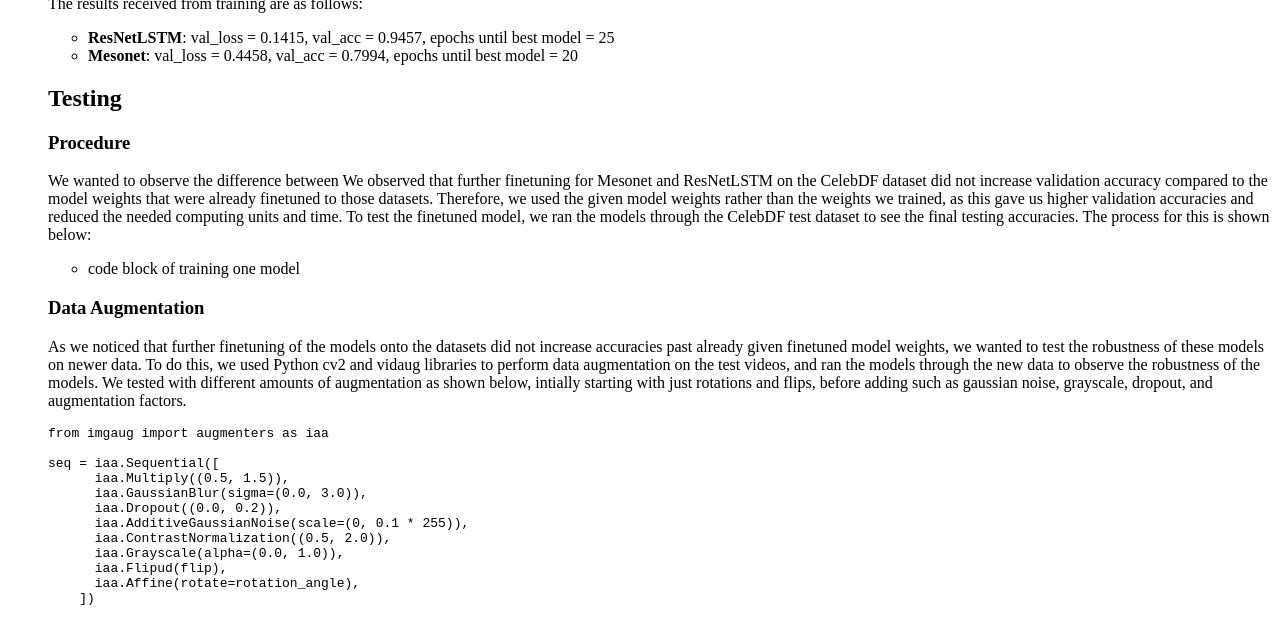
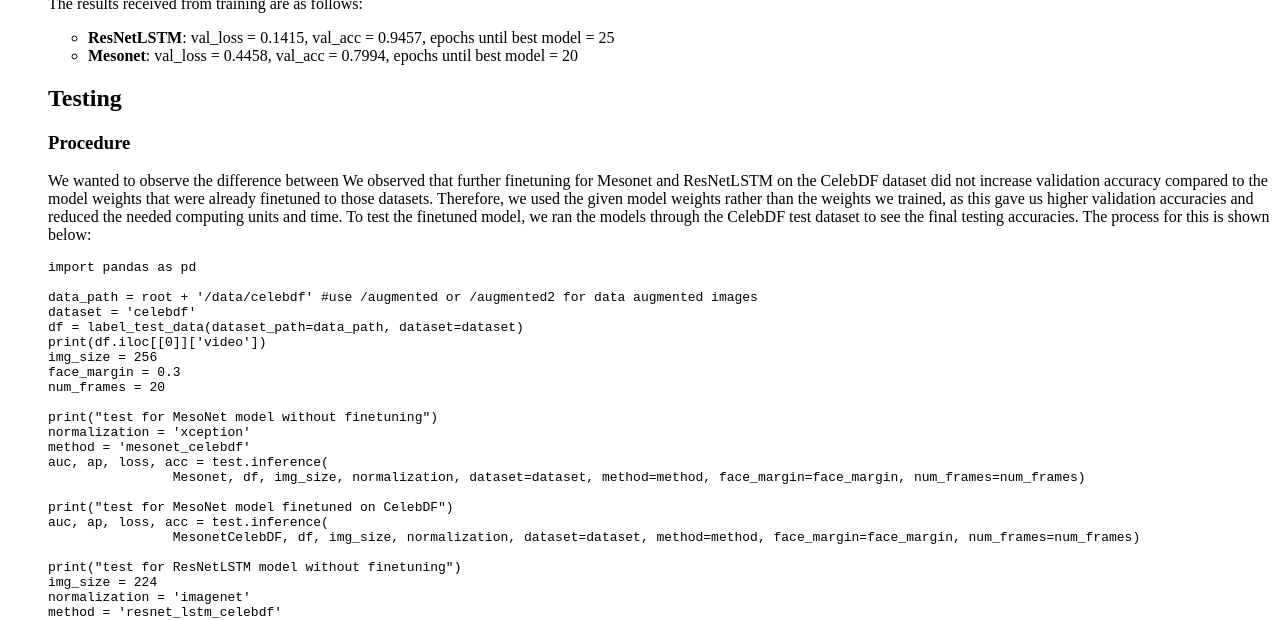
Before and after one commit to UCLAdeepvision/CS188-Projects-2023Winter, a Jekyll site: the page built from index.html, in a window 1280 px wide and 1400 px high, scrolled down 11509 px. Shown: the top 620 px of the window. Built offline with Jekyll 4.4.1, drawn with Linux system fonts in a browser that asks for light colours; some of the changed text lies outside the part shown.

Commit message:
Update 2023-01-29-team24-deepfake-detection.md

````diff
--- a/_posts/2023-01-29-team24-deepfake-detection.md
+++ b/_posts/2023-01-29-team24-deepfake-detection.md
@@ -9,7 +9,7 @@ date: 2022-01-29
 > Detecting synthetic media has been an ongoing concern over the recent years due to the increasing amount of deepfakes on the internet. In this project, we will explore the different methods and algorithms that are used in deepfake detection.
 
 ## Introduction:
-Deepfakes, or artificial intelligence-generated videos that depict real people doing and saying things they never did, have become a growing concern in recent years. These artificially generated content can be used to spread misinformation, manipulate public opinion, and even harm individuals. Therefore, the ability to detect deepfakes is crucial to ensure the integrity of information and protect people from potential harm.
+Deepfakes, or artificial intelligence-generated videos that depict real people doing and saying things they never did, have become a growing concern in recent years. This artificially generated content can be used to spread misinformation, manipulate public opinion, and even harm individuals. Therefore, the ability to detect deepfakes is crucial to ensure the integrity of information and protect people from potential harm.
 
 <img src="../assets/images/team24/deepfakeExample.gif" alt="Deepfake Example" width="500">
 
@@ -95,10 +95,41 @@ The results received from training are as follows:
 We wanted to observe the difference between
 We observed that further finetuning for Mesonet and ResNetLSTM on the CelebDF dataset did not increase validation accuracy compared to the model weights that were already finetuned to those datasets. Therefore, we used the given model weights rather than the weights we trained, as this gave us higher validation accuracies and reduced the needed computing units and time. To test the finetuned model, we ran the models through the CelebDF test dataset to see the final testing accuracies. The process for this is shown below:
 
-- code block of training one model
+```
+import pandas as pd
+
+data_path = root + '/data/celebdf' #use /augmented or /augmented2 for data augmented images
+dataset = 'celebdf'
+df = label_test_data(dataset_path=data_path, dataset=dataset)
+print(df.iloc[[0]]['video'])
+img_size = 256
+face_margin = 0.3
+num_frames = 20
+
+print("test for MesoNet model without finetuning")
+normalization = 'xception'
+method = 'mesonet_celebdf'
+auc, ap, loss, acc = test.inference(
+                Mesonet, df, img_size, normalization, dataset=dataset, method=method, face_margin=face_margin, num_frames=num_frames)
+
+print("test for MesoNet model finetuned on CelebDF")
+auc, ap, loss, acc = test.inference(
+                MesonetCelebDF, df, img_size, normalization, dataset=dataset, method=method, face_margin=face_margin, num_frames=num_frames)
+
+print("test for ResNetLSTM model without finetuning")
+img_size = 224
+normalization = 'imagenet'
+method = 'resnet_lstm_celebdf'
+auc, ap, loss, acc = test.inference(
+                Resnetlstm, df, img_size, normalization, dataset=dataset, method=method, sequence_model=True, face_margin=face_margin, num_frames=num_frames)
+
+print("test for ResNetLSTM model with finetuning")
+auc, ap, loss, acc = test.inference(
+                ResnetlstmCelebDF, df, img_size, normalization, dataset=dataset, method=method, sequence_model=True, face_margin=face_margin, num_frames=num_frames)
+```
 
 ### Data Augmentation
-As we noticed that further finetuning of the models onto the datasets did not increase accuracies past already given finetuned model weights, we wanted to test the robustness of these models on newer data. To do this, we used Python cv2 and vidaug libraries to perform data augmentation on the test videos, and ran the models through the new data to observe the robustness of the models. We tested with different amounts of augmentation as shown below, intially starting with just rotations and flips, before adding such as gaussian noise, grayscale, dropout, and augmentation factors.
+As we noticed that further finetuning of the models onto the datasets did not increase accuracies past already given finetuned model weights, we wanted to test the robustness of these models on newer data. To do this, we used Python cv2 and vidaug libraries to perform data augmentation on the test videos, and ran the models through the new data to observe the robustness of the models. We tested with different amounts of augmentation as shown below, initially starting with just rotations and flips, before adding other factors such as gaussian noise, grayscale, dropout, and augmentation factors.
 
 ```
 from imgaug import augmenters as iaa
@@ -151,12 +180,11 @@ Finally, we tried applying large amounts of data augmentations and ran the model
 | :------- | :------: | -----------------: | ---------: | ---------------------: |
 | Loss     |   0.741   |               16.36 |       0.725 |                   0.948 |
 | AUC      |   0.257   |               0.356 |       0.495 |                   0.465 |
-| AP       |   0.314   |               0.356 |       0.495 |                   0.465 |
 | Accuracy  |  0.314   |               0.257 |       0.257 |                   0.486 |
 
 ## Conclusion
 
-In conclusion, we experimented with two advanced deep learning models, ResNetLSTM and MesoInception4, for the purpose of deepfake detection using the Celeb-DF dataset. Our evaluation showed that ResNetLSTM outperformed MesoInception4 in terms of having higher overall accuracy. A hypothesis for this is that ResNetLSTM has additional RNN units that allow it to learn temporal dependecies, which could be desired for video inputs. However, it should be noted that MesoInception4 achieved a lower false positive rate, which could be desirable in certain applications.
+In conclusion, we experimented with two advanced deep learning models, ResNetLSTM and MesoInception4, for the purpose of deepfake detection using the Celeb-DF dataset. Our evaluation showed that ResNetLSTM outperformed MesoInception4 in terms of having higher overall accuracy, as well as having higher overall AUC which means less false positives, something that is definitely wanted in such model. A hypothesis for this is that ResNetLSTM has additional RNN units that allow it to learn temporal dependecies, which could be desired for video inputs.
 
 We also found that transfer learning, by leveraging pretraining on large datasets such as ImageNet and Mesonet, can significantly improve the performance of deepfake detection models on smaller datasets like Celeb-DF. Additionally, we observed that when applying data augmentation to the two models, we got mixed results. For adding simple rotations and flips, the models performed well, which shows they are robust and can be used on new data distributions. However, applying large amounts of augmentation with added noise and coloring made the model struggle to accurately detect deepfakes, which shows there still can be lots of work down to improve these models and ensure they can detect any deepfake.
 
@@ -197,68 +225,10 @@ Overall, our results suggest that ResNetLSTM is the most promising architecture
 
 [4] Li, Yuezun, et al. “Celeb-DF: A Large-Scale Challenging Dataset for Deepfake Forensics.” ArXiv.org, 16 Mar. 2020,
 
+[5] “Deepfakes and Video Fraud: Should You Be Worried?” Media272, 16 Aug. 2018, https://media272.com/2018/08/16/deepfakes-and-video-fraud-should-you-be-worried/.
 
+[6] “Papers with Code - Celeb-DF Dataset.” Dataset | Papers With Code, https://paperswithcode.com/dataset/celeb-df.
 
+[7] ResNet-LSTM Model. the Signal Is First Fed into ResNet as a ... https://www.researchgate.net/figure/ResNet-LSTM-model-The-signal-is-first-fed-into-ResNet-as-a-three-channel-input-phasic_fig6_340715269.
 
-
-
-##
-##
-##
-## previous blog resources
-
-## Main Content
-
-Your survey starts here. You can refer to the [source code](https://github.com/lilianweng/lil-log/tree/master/_posts) of [lil's blogs](https://lilianweng.github.io/lil-log/) for article structure ideas or Markdown syntax. We've provided a [sample post](https://ucladeepvision.github.io/CS188-Projects-2022Winter/2017/06/21/an-overview-of-deep-learning.html) from Lilian Weng and you can find the source code [here](https://raw.githubusercontent.com/UCLAdeepvision/CS188-Projects-2022Winter/main/_posts/2017-06-21-an-overview-of-deep-learning.md)
-
-## Basic Syntax
-
-### Image
-
-Please create a folder with the name of your team id under /assets/images/, put all your images into the folder and reference the images in your main content.
-
-You can add an image to your survey like this:
-![YOLO]({{ '/assets/images/UCLAdeepvision/object_detection.png' | relative_url }})
-{: style="width: 400px; max-width: 100%;"}
-_Fig 1. YOLO: An object detection method in computer vision_ [1].
-
-Please cite the image if it is taken from other people's work.
-
-### Table
-
-Here is an example for creating tables, including alignment syntax.
-
-|      | column 1 | column 2 |
-| :--- | :------: | -------: |
-| row1 |   Text   |     Text |
-| row2 |   Text   |     Text |
-
-### Code Block
-
-```
-# This is a sample code block
-import torch
-print (torch.__version__)
-```
-
-### Formula
-
-Please use latex to generate formulas, such as:
-
-$$
-\tilde{\mathbf{z}}^{(t)}_i = \frac{\alpha \tilde{\mathbf{z}}^{(t-1)}_i + (1-\alpha) \mathbf{z}_i}{1-\alpha^t}
-$$
-
-or you can write in-text formula $$y = wx + b$$.
-
-### More Markdown Syntax
-
-You can find more Markdown syntax at [this page](https://www.markdownguide.org/basic-syntax/).
-
-## Reference
-
-Please make sure to cite properly in your work, for example:
-
-[1] Redmon, Joseph, et al. "You only look once: Unified, real-time object detection." _Proceedings of the IEEE conference on computer vision and pattern recognition_. 2016.
-
----
+[8] Xia, Zhiming, et al. “Deepfake Video Detection Based on Mesonet with Preprocessing Module.” MDPI, Multidisciplinary Digital Publishing Institute, 5 May 2022, https://www.mdpi.com/2073-8994/14/5/939.
````
Also changed, not shown: other parts of _posts/2023-01-29-team24-deepfake-detection.md (+2 -4 lines).
